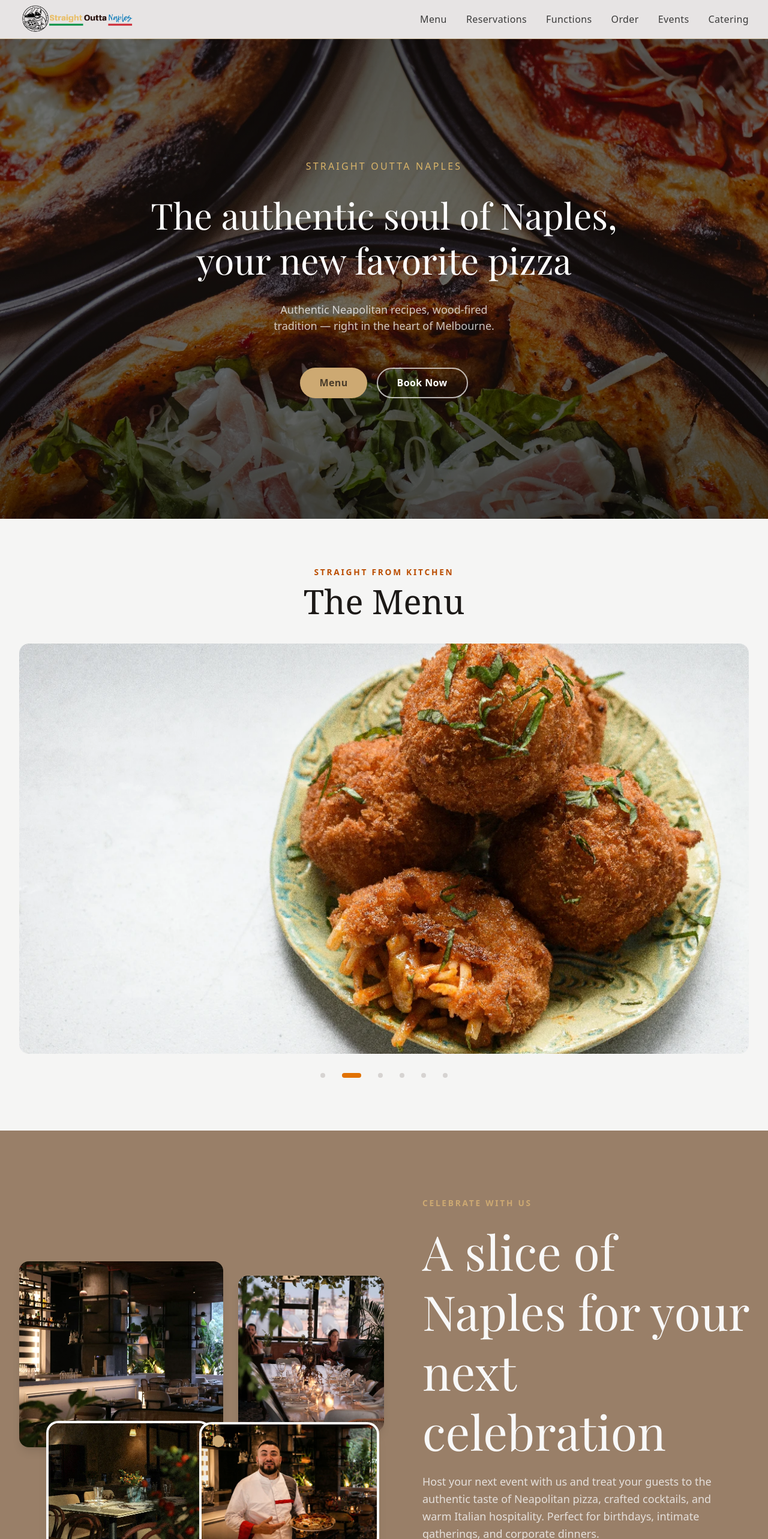
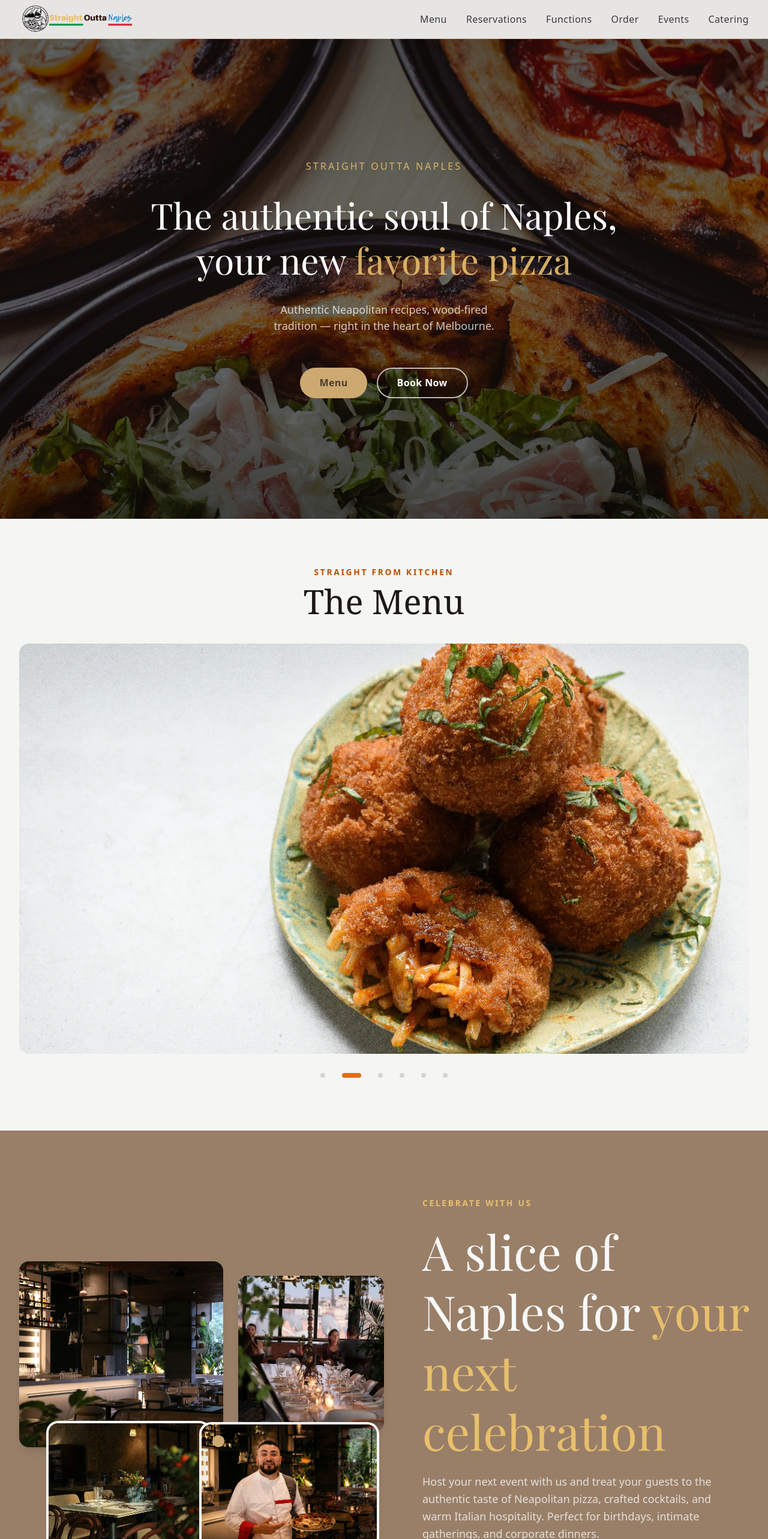
Before and after one commit to WineryDog/straight-outta-naples-website, a React (Vite) app: page / in a window 1280 px wide. Shown: the top 2566 px of the page at 60% size. Built offline with nearby package versions, Linux system fonts and the light colour scheme; a web font is replaced by a local one.

Commit message:
Add Text Highlights

```diff
--- a/src/components/EventsCta.tsx
+++ b/src/components/EventsCta.tsx
@@ -71,12 +71,12 @@ export default function EventsCta() {
           {/* ── Content column ───────────────────────────── */}
           <div className="w-full lg:w-1/2 flex flex-col gap-5 text-center lg:text-left">
 
-            <p className="font-sans text-xs tracking-[0.2em] uppercase text-oro font-semibold">
+            <p className="font-sans text-xs tracking-[0.2em] uppercase text-oro-bright font-semibold">
               Celebrate with us
             </p>
 
             <h2 className="font-display text-3xl sm:text-4xl lg:text-5xl text-crema leading-tight">
-              A slice of Naples for your next celebration
+              A slice of Naples for <span className='text-oro-bright'>your next celebration</span>
             </h2>
 
             <p className="font-sans text-base text-crema/80 leading-relaxed max-w-lg mx-auto lg:mx-0">
--- a/src/components/Hero.tsx
+++ b/src/components/Hero.tsx
@@ -28,7 +28,7 @@ export function HeroSection() {
 
         {/* Aggiunto text-balance per evitare che il testo "rompa" il layout e si adatti meglio */}
         <h1 className="font-display text-4xl sm:text-5xl lg:text-6xl text-white leading-tight sm:leading-tight lg:leading-tight text-balance">
-          The authentic soul of Naples,<br className="hidden sm:block" /> your new favorite pizza
+          The authentic soul of Naples,<br className="hidden sm:block" /> your new <span className='text-oro-bright/90'>favorite pizza</span>
         </h1>
 
         <p className="font-sans text-sm sm:text-base text-white/75 w-full max-w-xl text-balance">
--- a/src/pages/Catering.tsx
+++ b/src/pages/Catering.tsx
@@ -15,7 +15,7 @@ export default function Catering() {
         <div className="grid grid-cols-1 lg:grid-cols-12">
           <div className="lg:col-span-8 lg:col-start-3 flex flex-col gap-6">
 
-            <h2 className="font-display text-2xl sm:text-4xl lg:text-5xl text-testo leading-tight">
+            <h2 className="font-display text-2xl sm:text-3xl lg:text-4xl text-testo leading-tight">
               BRING {serviceInfo.name.toUpperCase()} TO <span className='text-amber-700'> YOUR TABLE</span>
             </h2>
 
```
